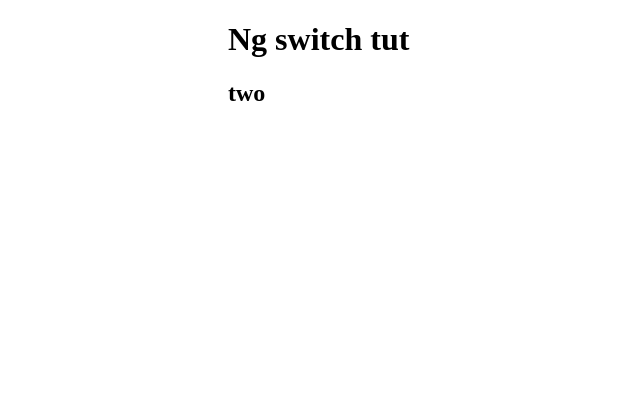
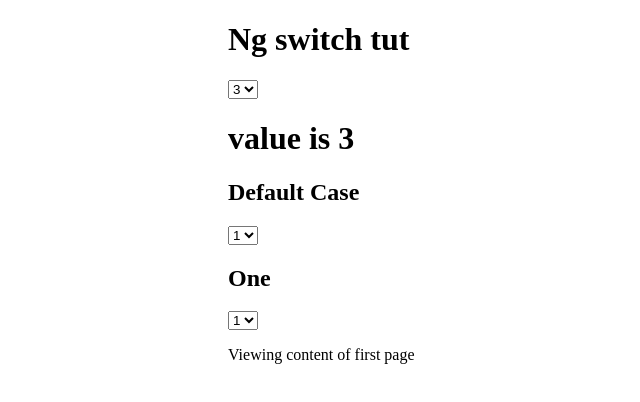
Before and after one commit to mohit2978/AngularBasics, an Angular app in the folder DirectivesLearn/: page / in a window 1280 px wide. Shown: the top 402 px of the page, without its empty margins (96-736 px from the left). Built offline with nearby package versions, Linux system fonts and the light colour scheme.

Commit message:
ngswitch statement

```diff
--- a/DirectivesLearn/src/app/app.component.ts
+++ b/DirectivesLearn/src/app/app.component.ts
@@ -3,11 +3,13 @@ import { CommonModule } from '@angular/common';
 import { RouterOutlet } from '@angular/router';
 import { NgForComponent } from './components/ng-for/ng-for.component';
 import { SwitchCompComponent } from './components/switch-comp/switch-comp.component';
+import { FormsModule } from '@angular/forms';
 
 @Component({
   selector: 'app-root',
   standalone: true,
-  imports: [CommonModule, RouterOutlet,NgForComponent,SwitchCompComponent],
+  imports: [CommonModule, RouterOutlet,
+    NgForComponent,SwitchCompComponent,FormsModule,CommonModule],
   templateUrl: './app.component.html',
   styleUrl: './app.component.css'
 })
--- a/DirectivesLearn/src/app/components/switch-comp/switch-comp.component.html
+++ b/DirectivesLearn/src/app/components/switch-comp/switch-comp.component.html
@@ -1,11 +1,78 @@
 <div>
+  <select [(ngModel)]="n" name="num" >
+    <option value="1">1</option>
+    <option value="2">2</option>
+    <option value="3">3</option>
+    <option value="4">4</option>
+    <option value="5">5</option>
+  </select>
+
 <div [ngSwitch]="n">
-    <div *ngSwitchCase="1">
+    <div *ngSwitchCase=" '1' ">
       <h2>One</h2>
     </div>
-    <div *ngSwitchCase="2">
+    <div *ngSwitchCase=" '2' ">
       <h2>two</h2>
     </div>
+    <div *ngSwitchCase=" '3' ">
+      <h2>three</h2>
+    </div>
+    <div *ngSwitchCase=" '4' ">
+      <h2>four</h2>
+    </div>
+    <div *ngSwitchDefault>
+      <h1> value is {{n}} </h1>
+      <h2>Default Case</h2>
+    </div>
 </div>
+<select [(ngModel)]="number" name="number">
+  <option value="1">1</option>
+  <option value="2">2</option>
+  <option value="3">3</option>
+  <option value="4">4</option>
+  <option value="5">5</option>
+</select>
+<div [ngSwitch]="number">
 
+  <div class="first" *ngSwitchCase="1">
+    <h2>One</h2>
+  </div>
+  <div class="first" *ngSwitchCase="2">
+    <h2>Two</h2>
+  </div>
+  <div class="first" *ngSwitchCase="3">
+    <h2>Three</h2>
+  </div>
+  <div class="first" *ngSwitchCase="4">
+    <h2>Four</h2>
+  </div>
+  <div class="first" *ngSwitchCase="5">
+    <h2>Five</h2>
+  </div>
+  <div class="first" *ngSwitchDefault>
+    <h2>Invalid Number selected</h2>
+  </div>
 </div>
+<select [(ngModel)]="page" name="number">
+  <option value="1">1</option>
+  <option value="2">2</option>
+  <option value="3">3</option>
+  <option value="4">4</option>
+  <option value="5">5</option>
+</select>
+
+@switch (page) {
+  @case (1) {
+    <p>Viewing content of first page</p>
+  }
+  @case (2) {
+    <p>Viewing content of second page</p>
+  }
+  @case (3) {
+    <p>Viewing content of third page</p>
+  }
+  @default {
+    <p>No page selected</p>
+ }
+}
+</div>
--- a/DirectivesLearn/src/app/components/switch-comp/switch-comp.component.ts
+++ b/DirectivesLearn/src/app/components/switch-comp/switch-comp.component.ts
@@ -1,13 +1,16 @@
 import { CommonModule } from '@angular/common';
 import { Component } from '@angular/core';
+import { FormsModule } from '@angular/forms';
 
 @Component({
   selector: 'app-switch-comp',
   standalone: true,
-  imports: [CommonModule],
+  imports: [CommonModule,FormsModule],
   templateUrl: './switch-comp.component.html',
   styleUrl: './switch-comp.component.css'
 })
 export class SwitchCompComponent {
-    n:number=2;
+    n:number=3;
+    number=1;
+    page=1;
 }
```
